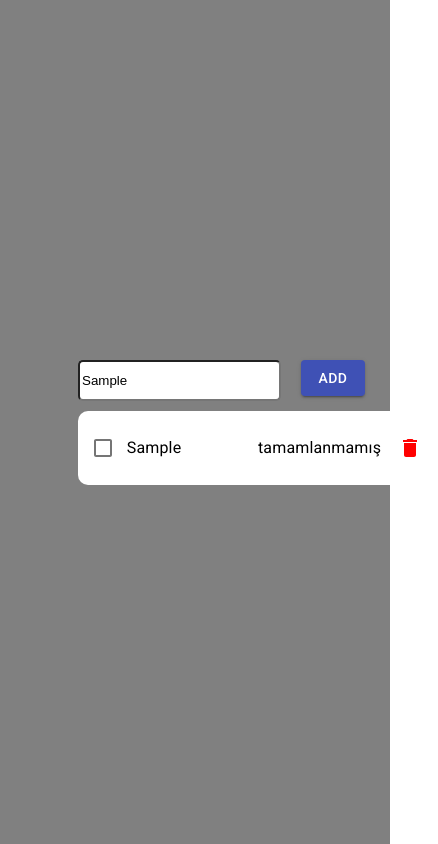
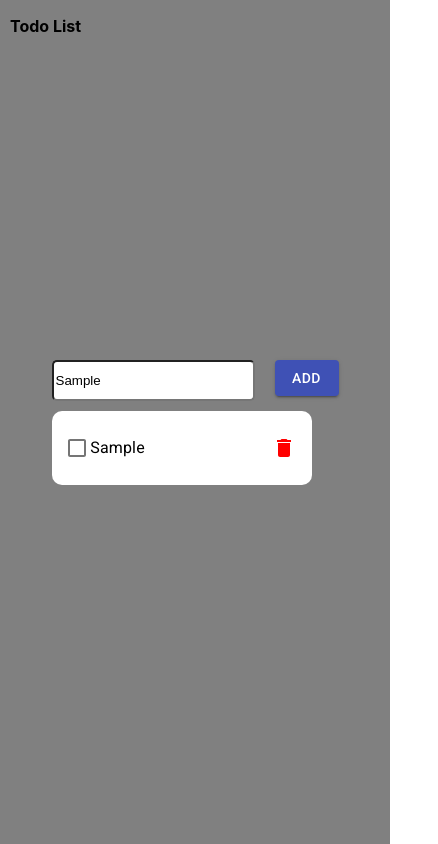
Before and after one commit to esracanpolat/TodoList, a React (Create React App) app: page / in a window 390 px wide. Both pictures are taken after typing "Sample" into the empty fields and a click on the button "ADD". Shown: the whole page, 438 px wide, since content can reach past the window. Built offline with nearby package versions, Linux system fonts and the light colour scheme.

Commit message:
edit style

```diff
--- a/package.json
+++ b/package.json
@@ -20,6 +20,7 @@
     "redux": "^4.1.2",
     "redux-logger": "^3.0.6",
     "redux-thunk": "^2.4.1",
+    "sass": "^1.49.9",
     "web-vitals": "^2.1.4"
   },
   "scripts": {
--- a/src/App.css
+++ b/src/App.css
@@ -0,0 +1,13 @@
+.appContanier{
+  display: "flex";
+  justify-content: "center";
+  align-items: "center";
+  background-color: "gray";
+  position: "absolute";
+       height: "100vh";
+        width: "100vw";
+   bottom: 0;
+          left: 0;
+           right: 0;
+            top: 0;
+}
--- a/src/App.js
+++ b/src/App.js
@@ -1,5 +1,4 @@
 import React from 'react';
-import './App.css';
 import Index from './components/Index';
 import configureStore from './Redux/store';
 import { Provider } from "react-redux";
--- /dev/null
+++ b/src/assests/Index.scss
@@ -0,0 +1,38 @@
+.appContanier{
+    display: flex;
+    justify-content: center;
+    align-items: center;
+    background-color: gray;
+    position: absolute;
+    height: 100vh;
+    width: 100vw;
+     bottom: 0;
+    left: 0;
+     right: 0;
+      top: 0;
+      z-index: -1;
+
+}
+
+.header{
+    z-index: 2;
+}
+
+
+@media only screen and (max-width: 600px) {
+
+    .appContanier{
+            display: flex;
+            background-color: gray;
+            position: absolute;
+            height: 100vh;
+            width: 100vw;
+             bottom: 0;
+            left: 0;
+             right: 0;
+              top: 0;
+              z-index: -1;
+
+        }
+
+  }
--- /dev/null
+++ b/src/assests/styles.js
@@ -0,0 +1,14 @@
+import { makeStyles } from "@material-ui/core";
+
+export const useStyles = makeStyles((theme) => ({
+    root: {
+        minWidth: "260px",
+        borderRadius: 10,
+        overflowY: "auto",
+        maxHeight: 500,
+        backgroundColor: theme.palette.background.paper,
+        [theme.breakpoints.down('md')]: {
+            width: "260px",
+        },
+    },
+}));
--- a/src/components/Header.js
+++ b/src/components/Header.js
@@ -1,7 +1,9 @@
-import React from 'react'
-
+import React from 'react';
+import '../assests/Index.scss';
 export default function Header() {
     return (
-        <div>TodoList</div>
+        <div className='header'>
+            <p style={{ fontSize: 16, marginLeft: 10, fontWeight: "bold" }}>Todo List</p>
+        </div >
     )
 }
--- a/src/components/Index.js
+++ b/src/components/Index.js
@@ -1,55 +1,20 @@
 import React from 'react';
-import { makeStyles } from '@material-ui/core/styles';
-import List from '@material-ui/core/List';
-import ListItem from '@material-ui/core/ListItem';
-import ListItemIcon from '@material-ui/core/ListItemIcon';
-import ListItemSecondaryAction from '@material-ui/core/ListItemSecondaryAction';
-import ListItemText from '@material-ui/core/ListItemText';
-import { Button, Checkbox, TableRow } from '@material-ui/core';
-import IconButton from '@material-ui/core/IconButton';
-import DeleteIcon from '@material-ui/icons/Delete';
+import { Button } from '@material-ui/core';
 import { Formik, Field, Form } from "formik";
 import { useDispatch, useSelector } from 'react-redux';
-import { createTodo, deleteTodo, editTodo } from '../Redux/action/action';
+import { createTodo } from '../Redux/action/action';
+import '../assests/Index.scss';
+import TodoList from './List';
+const Index = () => {
 
-const useStyles = makeStyles((theme) => ({
-    root: {
-        minWidth: "360px",
-        borderRadius: 10,
-        backgroundColor: theme.palette.background.paper,
-    },
-}));
-const Index = () => {
-    const classes = useStyles();
-    const [checked, setChecked] = React.useState([0]);
 
     const dispatch = useDispatch();
     const Todos = useSelector((state) => state.todoReducer).Todo;
 
-    const handleToggle = (value) => () => {
-        const currentIndex = checked.indexOf(value);
-        const newChecked = [...checked];
 
-        if (currentIndex === -1) {
-            if (value.status == false) { dispatch(editTodo({ id: value.id, status: true, task: value.task })); }
-            newChecked.push(value);
-        } else {
-            if (value.status == true) {
-                dispatch(editTodo({ id: value.id, status: false, task: value.task }));
-            } newChecked.splice(currentIndex, 1);
-
-        }
-        setChecked(newChecked);
-    };
-    function handleDelete(id) {
-        dispatch(deleteTodo(id))
-    };
-    function EditableTask(e, value) {
-        dispatch(editTodo({ id: value.id, status: value.status, task: e.target.outerText }))
-    }
     return (
-        <div style={{ display: "flex", justifyContent: "center", alignItems: "center", backgroundColor: "gray", position: "absolute", height: "100vh", width: "100vw", bottom: 0, left: 0, right: 0, top: 0 }}>
-            <div style={{ width: "60vw" }}>
+        <div className="appContanier">
+            <div>
                 <div style={{ marginBottom: 10 }}>
                     <Formik
                         initialValues={{ name: "" }}
@@ -70,42 +35,7 @@ const Index = () => {
                         </Form>
                     </Formik>
                 </div>
-                {Todos.length > 0 &&
-                    <List className={classes.root} style={{ overflowX: "scroll" }}>
-                        {Todos.map((value) => {
-                            const labelId = value.id;
-                            return (
-                                <div>
-                                    <ListItem key={value} role={undefined} >
-                                        <div style={{ width: "10%" }}>
-                                            <ListItemIcon dense button onClick={handleToggle(value)}>
-                                                <Checkbox
-                                                    edge="start"
-                                                    checked={checked.indexOf(value) !== -1}
-                                                    tabIndex={-1}
-                                                    disableRipple
-                                                    inputProps={{ 'aria-labelledby': labelId }}
-                                                />
-                                            </ListItemIcon>
-                                        </div>
-                                        <div style={{ width: "40%" }}>
-                                            <ListItemText id={labelId} primary={value.task} contentEditable={true} onBlur={(e) => EditableTask(e, value)} />
-                                        </div>
-                                        <div style={{ width: "40%" }}>
-                                            <ListItemText id={labelId} primary={value.status == false ? "tamamlanmamış" : " tamamlanmış"} />
-                                        </div>
-                                        <div>
-                                            <ListItemSecondaryAction>
-                                                <IconButton edge="end" aria-label="comments">
-                                                    <DeleteIcon style={{ color: "red" }} onClick={() => handleDelete(value.id)} />
-                                                </IconButton>
-                                            </ListItemSecondaryAction>
-                                        </div>
-                                    </ListItem>
-                                </div>
-                            );
-                        })}
-                    </List>}
+                <TodoList />
             </div>
         </div>
     );
--- /dev/null
+++ b/src/components/List.js
@@ -0,0 +1,104 @@
+import React from 'react';
+import List from '@material-ui/core/List';
+import ListItem from '@material-ui/core/ListItem';
+import ListItemIcon from '@material-ui/core/ListItemIcon';
+import ListItemSecondaryAction from '@material-ui/core/ListItemSecondaryAction';
+import ListItemText from '@material-ui/core/ListItemText';
+import { Checkbox } from '@material-ui/core';
+import IconButton from '@material-ui/core/IconButton';
+import DeleteIcon from '@material-ui/icons/Delete';
+import { deleteTodo, editTodo } from '../Redux/action/action';
+import { useStyles } from '../assests/styles';
+import { useDispatch, useSelector } from 'react-redux';
+
+const TodoList = () => {
+    const classes = useStyles();
+    const dispatch = useDispatch();
+    const Todos = useSelector((state) => state.todoReducer).Todo;
+    const [checked, setChecked] = React.useState([0]);
+
+    const handleToggle = (value) => () => {
+        const currentIndex = checked.indexOf(value);
+        const newChecked = [...checked];
+
+        if (currentIndex === -1) {
+            if (value.status == false) {
+                dispatch(editTodo({ id: value.id, status: true, task: value.task }));
+            }
+            debugger;
+            newChecked.push(value);
+        } else {
+            if (value.status == true) {
+                dispatch(editTodo({ id: value.id, status: false, task: value.task }));
+            } newChecked.splice(currentIndex, 1);
+
+        }
+        setChecked(newChecked);
+    };
+    function handleDelete(id) {
+        dispatch(deleteTodo(id))
+    };
+    function EditableTask(e, value) {
+        dispatch(editTodo({ id: value.id, status: value.status, task: e.target.outerText }))
+    }
+
+    return (<>
+        {
+            Todos.length > 0 &&
+            <List className={classes.root}
+                sx={{
+                    width: '100%',
+                    maxWidth: 260,
+                    bgcolor: 'background.paper',
+                    position: 'relative',
+                    overflowX: 'auto',
+                    maxHeight: 300,
+                    '& ul': { padding: 0 },
+                }}
+                dm={{
+                    width: '100%',
+                    maxWidth: 260,
+                    bgcolor: 'background.paper',
+                    position: 'relative',
+                    overflowX: 'auto',
+                    maxHeight: 300,
+                    '& ul': { padding: 0 },
+                }}
+            >
+                {Todos.map((value) => {
+                    const labelId = value.id;
+                    return (
+                        <div style={{ width: "auto" }}>
+                            <ListItem key={value} role={undefined} >
+                                <div style={{ width: "10%" }}>
+                                    <ListItemIcon dense button onClick={handleToggle(value)}>
+                                        <Checkbox
+                                            edge="start"
+                                            checked={checked.indexOf(value) !== -1}
+                                            tabIndex={-1}
+                                            disableRipple
+                                            inputProps={{ 'aria-labelledby': labelId }}
+                                        />
+                                    </ListItemIcon>
+                                </div>
+                                <div style={{ width: "50%" }}>
+                                    <ListItemText id={labelId} primary={value.status == false ? value.task : <p style={{ textDecoration: "line-through" }}>{value.task}</p>} contentEditable={true} onBlur={(e) => EditableTask(e, value)} />
+                                </div>
+
+                                <div>
+                                    <ListItemSecondaryAction>
+                                        <IconButton edge="end" aria-label="comments">
+                                            <DeleteIcon style={{ color: "red" }} onClick={() => handleDelete(value.id)} />
+                                        </IconButton>
+                                    </ListItemSecondaryAction>
+                                </div>
+                            </ListItem>
+                        </div>
+                    );
+                })}
+            </List>
+        }
+    </>);
+}
+
+export default TodoList;
```
Also changed, not shown: 1 other file (tests, documents, lock files or other folders).
